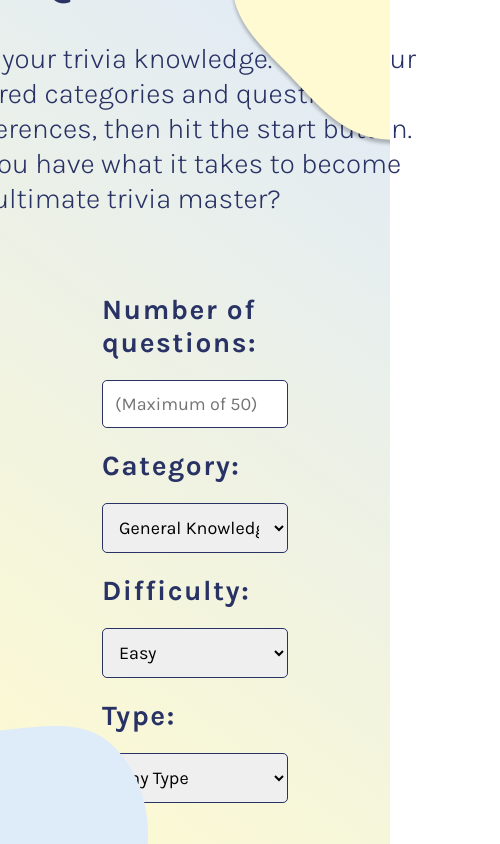
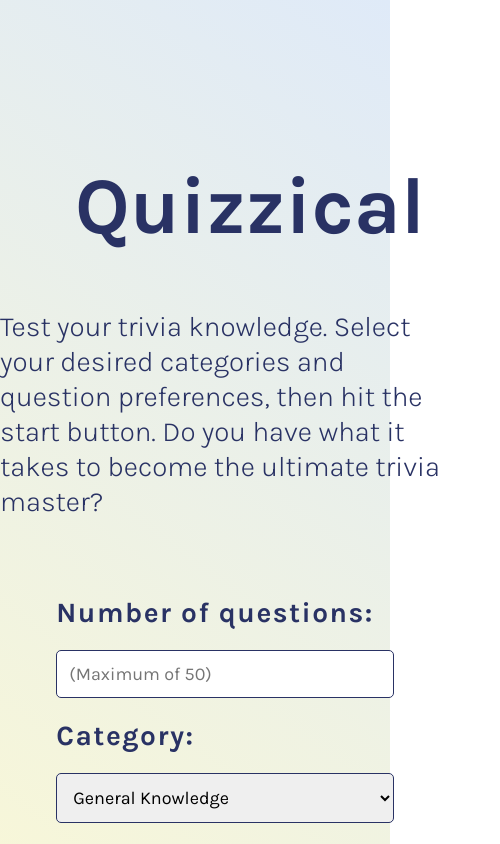
Before and after one commit to Dana-Hong/quizzical, a React (Create React App) app: page / in a window 390 px wide. Shown: the top 844 px of the page, 500 px wide, since content can reach past the window. Built offline with nearby package versions, Linux system fonts and the light colour scheme; no server answers.

Commit message:
Add responsive design to main menu

```diff
--- a/src/App.css
+++ /dev/null
@@ -1,38 +0,0 @@
-.App {
-  text-align: center;
-}
-
-.App-logo {
-  height: 40vmin;
-  pointer-events: none;
-}
-
-@media (prefers-reduced-motion: no-preference) {
-  .App-logo {
-    animation: App-logo-spin infinite 20s linear;
-  }
-}
-
-.App-header {
-  background-color: #282c34;
-  min-height: 100vh;
-  display: flex;
-  flex-direction: column;
-  align-items: center;
-  justify-content: center;
-  font-size: calc(10px + 2vmin);
-  color: white;
-}
-
-.App-link {
-  color: #2d9dbd;
-}
-
-@keyframes App-logo-spin {
-  from {
-    transform: rotate(0deg);
-  }
-  to {
-    transform: rotate(360deg);
-  }
-}
--- a/src/App.js
+++ b/src/App.js
@@ -1,4 +1,3 @@
-import './App.css';
 import { TriviaGame } from './TriviaGame';
 
 function App() {
--- a/src/MainMenu.css
+++ b/src/MainMenu.css
@@ -1,88 +1,72 @@
-* {
-    margin: 0;
-    padding: 0;
-    font-family: 'Karla';
-}
-
 .main-menu {
-    position: relative;
-    height: 100vh;
-    display: flex;
-    flex-direction: column;
-    justify-content: center;
-    align-items: center;
+    min-height: 100vh;
+    padding-top: 10em;
     color: rgba(41, 50, 100, 1);
 }
 
-.yellow-blob {
-    position: absolute;
-    top: 0;
-    right: 0;
-}
-
-.blue-blob {
-    position: absolute;
-    bottom: 0%;
-    left: 0;
-}
-
-.main-menu-content {
-    display: flex;
-    flex-direction: column;
-    justify-content: center;
-    align-items: center;
-    gap: 2rem;
-    width: 60%;
-}
-
-h1 {
+.title {
+    text-align: center;
+    width: 100%;
+    min-width: 500px;
+    margin: 0 auto 0;
     font-size: 5rem;
     font-weight: 700;
 }
 
-h4 {
+.description {
     font-size: 1.75rem;
     font-weight: 300;
     width: 50%;
-    min-width: 500px;
+    min-width: 450px;
+    max-width: 600px;
     line-height: 1.25;
+    margin: 2em auto 2em;
+}
+
+.main-menu-options-container {
+    min-width: 450px;
+    width: 100%;
+    margin: 0 auto;
+    display: flex;
+    flex-direction: column;
+    align-items: center;
 }
 
 .main-menu--start-button {
+    display: block;
+    min-width: 200px;
+    width: 200px;
     border: none;
+    margin: 2em auto 0;
     padding: 0.3em 1.125em;
     background: rgba(77, 91, 158, 1);
     border-radius: 10px;
     color: rgba(245, 247, 251, 1);
-    font-size: 2rem;
+    font-size: 1.75rem;
     font-weight: 400;
-}
-
-.main-menu--start-button:hover {
     cursor: pointer;
 }
 
-.main-menu-options-container {
-    padding: 1.5em;
+.main-menu-option {
+    min-width: 450px;
+    margin: 0 auto;
 }
 
 .option-title {
     font-size: 1.75rem;
     letter-spacing: 1.5px;
-    margin: .75em 0;
+    margin: .75em auto;
+    width: 75%;
 }
 
 .option-select {
+    font-family: Karla;
     border: solid 1px rgba(41, 50, 100, 1);
     border-radius: 5px;
     padding: 0.75rem;
-    width: 100%;
+    width: 75%;
+    margin: 0 auto;
+    font-size: 1.125rem;
+    display: block;
+
 }
-
-.main-menu-option {
-    margin-bottom: .75em;
-}
-
-.option-select {
-    font-size: 1.125rem;
-}
--- a/src/MainMenu.js
+++ b/src/MainMenu.js
@@ -1,16 +1,12 @@
 import React from 'react';
 import './MainMenu.css';
-import yellow_blob from './yellow_blob.png';
-import blue_blob from './blue_blob.png';
 
 export const MainMenu = (props) => {
     return (
         <div className='main-menu'>
-            <img src={yellow_blob} className='yellow-blob' alt='yellow-blob' />
-            <img src={blue_blob} className='blue-blob' alt='blue-blob' />
             <div className='main-menu-content'>
-                <h1>Quizzical</h1>
-                <h4>Test your trivia knowledge. Select your desired categories and question preferences, then hit the start button. Do you have what it takes to become the ultimate trivia master?</h4>
+                <h1 className='title'>Quizzical</h1>
+                <h4 className='description'>Test your trivia knowledge. Select your desired categories and question preferences, then hit the start button. Do you have what it takes to become the ultimate trivia master?</h4>
                 <div className='main-menu-options-container'>
                     <div className='main-menu-option'>
                         <h5 className='option-title'>Number of questions:</h5>
--- a/src/Option.css
+++ b/src/Option.css
@@ -1,4 +1,4 @@
-.option {
+/* .option {
     border: solid rgba(77, 91, 158, 1) 1px;
     border-radius: 0.5rem;
     font-size: 1.5rem;
@@ -9,4 +9,4 @@
 
 .option:first-of-type {
     margin: 0 1em 0 0;
-}
+} */
--- a/src/Option.js
+++ b/src/Option.js
@@ -5,7 +5,7 @@ import { nanoid } from 'nanoid';
 
 export const Option = (props) => {
     let styles = {
-        backgroundColor: ""
+        backgroundColor: "",
     }
 
     if (props.optionData.selected) {
--- a/src/Question.css
+++ b/src/Question.css
@@ -1,4 +1,4 @@
-.question-container {
+/* .question-container {
     color: rgba(41, 50, 100, 1);
     margin: 0 auto;
     padding: 1.25em;
@@ -15,4 +15,4 @@
     margin: 1.25em 0;
     list-style: none;
     gap: 1.5rem;
-}
+} */
--- a/src/Trivia.css
+++ b/src/Trivia.css
@@ -1,4 +1,4 @@
-.trivia-page {
+/* .trivia-page {
     padding: 4.25em;
 }
 
@@ -31,4 +31,4 @@
     font-size: 2rem;
     text-align: center;
     color: rgba(41, 50, 100, 1);
-}
+} */
--- a/src/index.css
+++ b/src/index.css
@@ -5,8 +5,8 @@
 }
 
 html {
-  min-height: 100vh;
-  height: fit-content;
+  /* min-height: 100vh; */
+  /* height: fit-content; */
 }
 
 
@@ -16,16 +16,21 @@ html {
 }
 
 body {
-  height: 100%;
+  /* min-height: 100vh; */
+  /* height: fit-content; */
+  background: linear-gradient(217deg, rgba(223,234,248,1) 0%, rgba(254,250,208,1) 100%);
+  background-repeat: no-repeat;
   margin: 0;
   font-family: 'Karla', -apple-system, BlinkMacSystemFont, 'Segoe UI', 'Roboto', 'Oxygen',
   'Ubuntu', 'Cantarell', 'Fira Sans', 'Droid Sans', 'Helvetica Neue',
   sans-serif;
   -webkit-font-smoothing: antialiased;
   -moz-osx-font-smoothing: grayscale;
-  background: rgb(223,234,248);
-  background: linear-gradient(217deg, rgba(223,234,248,1) 0%, rgba(254,250,208,1) 100%);
-  background-repeat: no-repeat;
+}
+
+#root {
+  /* min-height: 100vh; */
+  /* height: fit-content; */
 }
 
 code {
```
